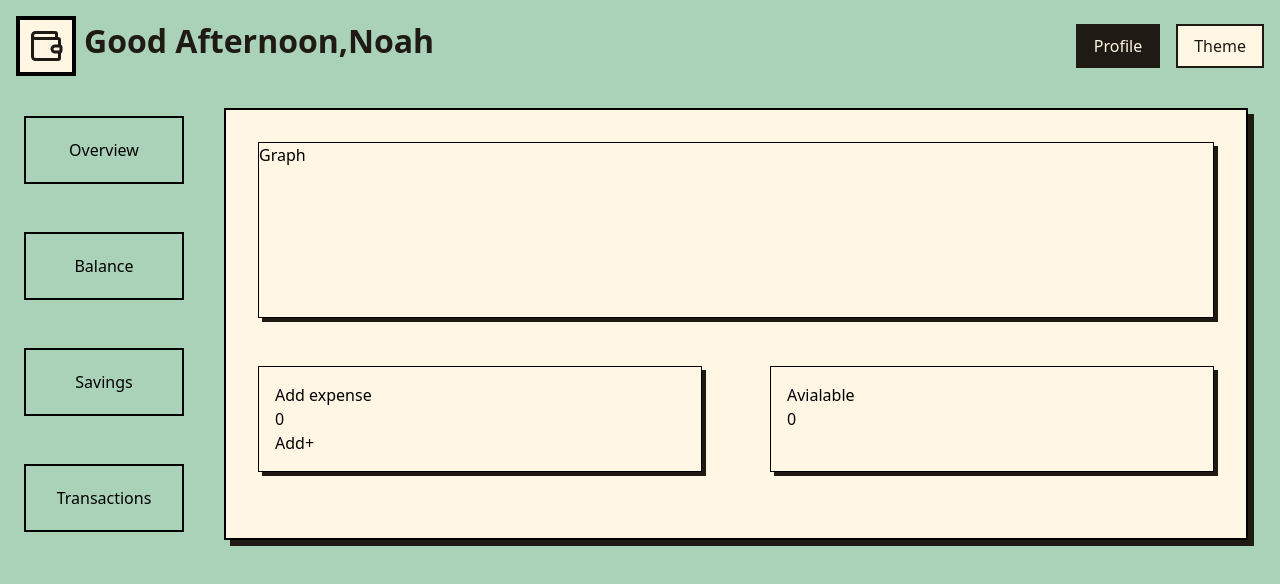
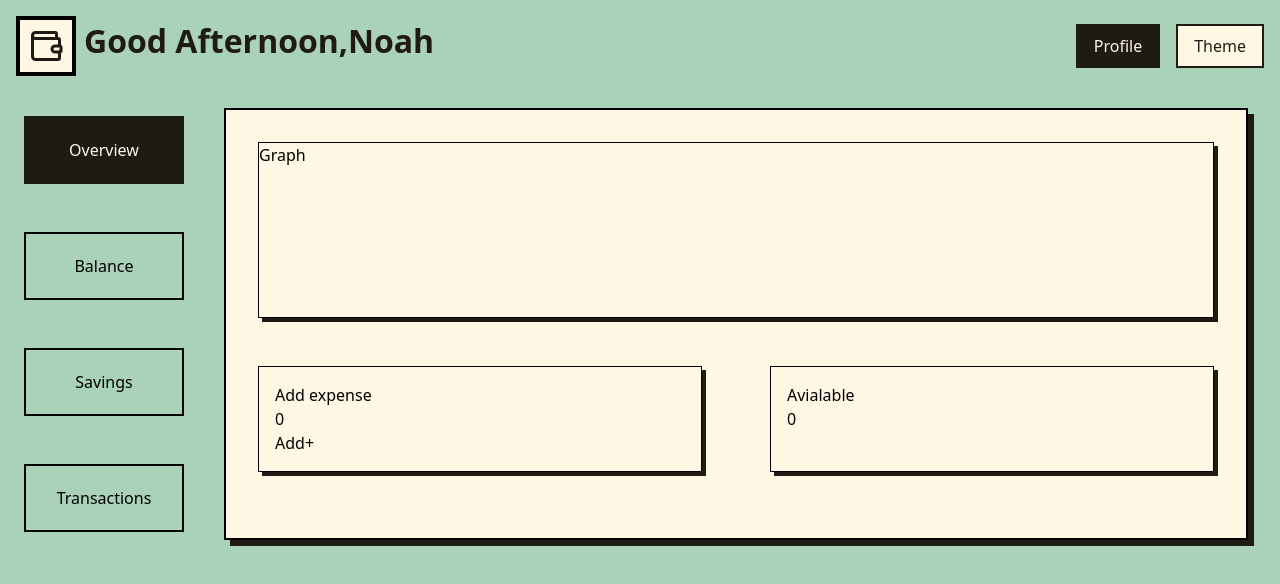
Before and after one commit to Saravanan-e-2003/FinApp, a React (Vite) app: page /#/ in a window 1280 px wide. Shown: the top 584 px of the page. Built offline with nearby package versions, Linux system fonts and the light colour scheme.

Commit message:
sidebutton Effect

```diff
--- a/src/Components/Page.jsx
+++ b/src/Components/Page.jsx
@@ -13,16 +13,16 @@ const Page = () => {
       <Router>
         <div className="sideBar">
           <Link to="/">
-            <SideButton btnName="Overview" />
+            <SideButton btnName="Overview" path = "/" />
           </Link>
           <Link to="/Balance">
-            <SideButton btnName="Balance" />
+            <SideButton btnName="Balance" path="/Balance" />
           </Link>
           <Link to="/Savings">
-            <SideButton btnName="Savings" />
+            <SideButton btnName="Savings" path="/Savings" />
           </Link>
           <Link to="/Transactions">
-            <SideButton btnName="Transactions" />
+            <SideButton btnName="Transactions" path="/Transactions" />
           </Link>
         </div>
 
--- a/src/Components/sideButton.jsx
+++ b/src/Components/sideButton.jsx
@@ -1,11 +1,14 @@
 import React from "react";
 import "../App.css";
+import { useLocation } from "react-router-dom";
 
 const SideButton = (props) => {
+  const location = useLocation();
+  const isActive = location.pathname === props.path;
   return (
     <>
       <button
-      className="
+      className={`
         p-5 m-6
         border-2 w-40
         text-center
@@ -13,7 +16,8 @@ const SideButton = (props) => {
         hover:text-[#fff7e4]
         hover:border-[#1f1a14]
         hover:font-bold
-        ">{props.btnName}</button>
+        ${isActive?"bg-[#1f1a14] border-[#1f1a14] text-[#fff7e4]":""}
+        `}>{props.btnName}</button>
       <br />
     </>
   );
```
